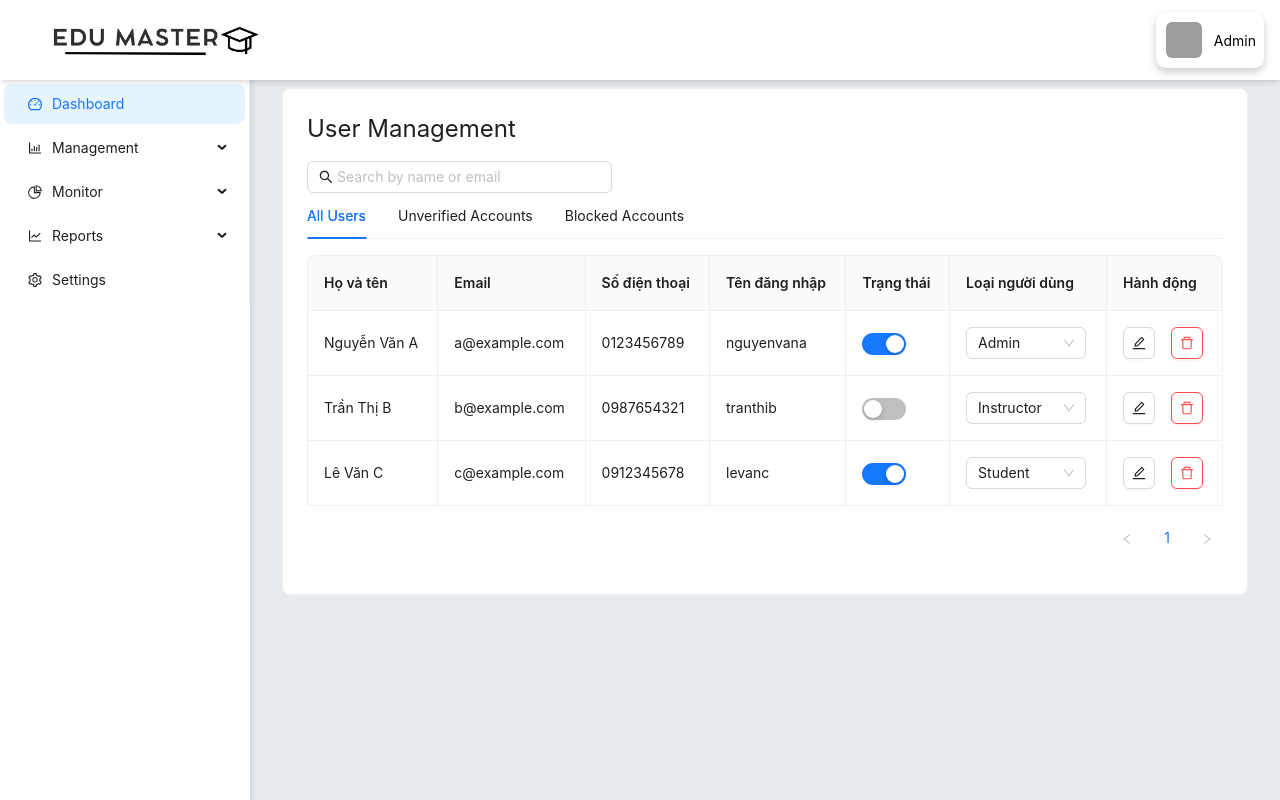
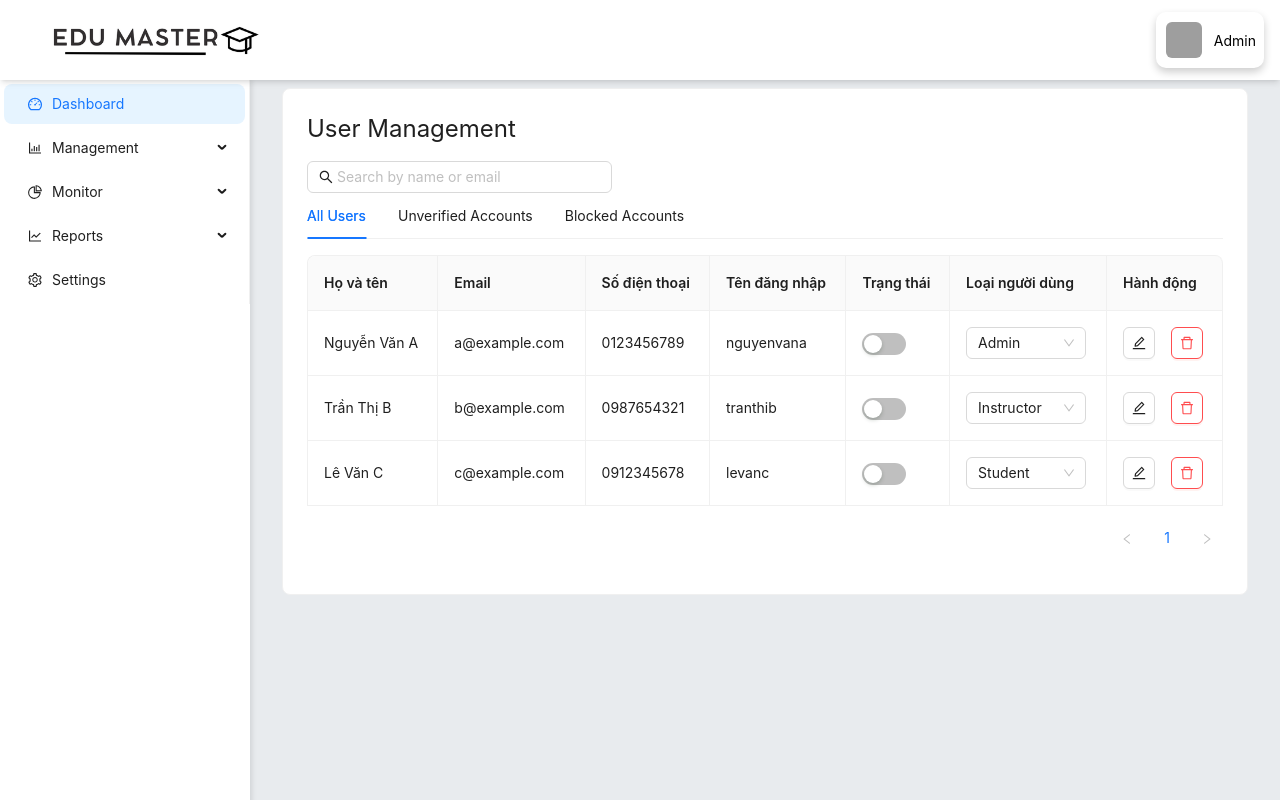
Before and after one commit to TEAM03-OJTPASSED/EduMaster_FinalProject_Team03_React12, a React (Vite) app: page /admin/users in a window 1280 px wide. Built offline with nearby package versions, Linux system fonts and the light colour scheme; sample sign-in values are in the browser's storage; grey boxes are pictures that could not be loaded.

Commit message:
DUCTRI_FIX

```diff
--- a/src/App.tsx
+++ b/src/App.tsx
@@ -2,9 +2,6 @@ import { BrowserRouter, Route, Routes } from "react-router-dom";
 import ProtectedRoute from "./utils/ProtectedRoute";
 import LoadingWrapper from "./components/Loading/LoadingWrapper";
 import { Suspense } from "react";
-import CoursesPage from "./pages/CoursesPage";
-import BlogPage from "./pages/BlogPage";
-import CourseDetailPage from "./pages/CourseDetailPage";
 import GeneralLayout from "./defaultLayout/Layout";
 import HomePage from "./pages/Homepage";
 import Loginpage from "./pages/AuthPage/Loginpage";
@@ -47,7 +44,7 @@ import PayoutManagement from "./pages/AdminDashboard/payoutManagement";
 import RequestPayout from "./pages/InstructorDashboard/instructor-management/payout/RequestPayout";
 import CompletedPayout from "./pages/InstructorDashboard/instructor-management/payout/CompletedPayout";
 import AdminSetting from "./pages/AdminDashboard/setting/AdminSetting";
-import AdminProfile from "./pages/AdminDashboard/setting/AdminProfile"
+import AdminProfile from "./pages/AdminDashboard/setting/AdminProfile";
 import InstructorProfile from "./pages/InstructorDashboard/instructor-setting/InstructorProfile";
 import InstructorChangePassword from "./pages/InstructorDashboard/instructor-setting/InstructorChangePassword";
 import AdminChangePassword from "./pages/AdminDashboard/setting/AdminChangePassword";
@@ -68,8 +65,8 @@ function App() {
               <Route path="/login" element={<Loginpage />} />
               <Route path="/signup" element={<SignUppage />} />
               <Route path="/forgot-password" element={<ForgotPasswordPage />} />
-              <Route path="/course" element={<CoursesPage />} />
-              <Route path="/blog" element={<BlogPage />} />
+              {/* <Route path="/course" element={<CoursesPage />} /> */}
+              {/* <Route path="/blog" element={<BlogPage />} /> */}
               <Route path="/contact" element={<ContactPage />} />
               <Route path="/faqs" element={<FAQsPage />} />
               <Route path="/error" element={<ErrorPage />} />
@@ -81,7 +78,7 @@ function App() {
                   />
                 }
               >
-                <Route index element={<CourseDetailPage />} />
+                {/* <Route index element={<CourseDetailPage />} /> */}
               </Route>
               <Route path="/forgot-password" element={<ForgotPasswordPage />} />
 
@@ -118,8 +115,8 @@ function App() {
                 <Route path="blog" element={<BlogManagement />} />
                 <Route path="course-log" element={<CourseLog />} />
                 <Route path="purchase-log" element={<PurchaseLog />} />
-                <Route path="settings" element={<AdminSetting />} >
-                <Route index element={<AdminProfile />} />
+                <Route path="settings" element={<AdminSetting />}>
+                  <Route index element={<AdminProfile />} />
                   <Route
                     path="change-password"
                     element={<AdminChangePassword />}
@@ -146,7 +143,10 @@ function App() {
                   />
                 </Route>
                 <Route path="order" element={<InstructorOrder />} />
-                <Route path="sales-history" element={<InstructorSalesHistory />} />
+                <Route
+                  path="sales-history"
+                  element={<InstructorSalesHistory />}
+                />
                 <Route path="my-courses" element={<InstructorCourses />}>
                   <Route index element={<InstructorCourseList />} />
                   <Route path="session" element={<IntructorSessionList />} />
@@ -159,16 +159,13 @@ function App() {
                   element={<InstructorPurchaseLog />}
                 />
                 <Route path="earning" element={<InstructorEarning />} />
-                <Route path="subscription" element={<InstructorSubscription />} >
-                <Route index element={<InstructorSubscribed />} />
-                  <Route
-                    path="subscriber"
-                    element={<InstructorSubscriber />}
-                  />
+                <Route path="subscription" element={<InstructorSubscription />}>
+                  <Route index element={<InstructorSubscribed />} />
+                  <Route path="subscriber" element={<InstructorSubscriber />} />
                 </Route>
                 <Route path="review" element={<InstructorReview />} />
-                <Route path="settings" element={<InstructorSetting />} >
-                <Route index element={<InstructorProfile />} />
+                <Route path="settings" element={<InstructorSetting />}>
+                  <Route index element={<InstructorProfile />} />
                   <Route
                     path="change-password"
                     element={<InstructorChangePassword />}
--- a/src/defaultLayout/AdminLayout.tsx
+++ b/src/defaultLayout/AdminLayout.tsx
@@ -1,7 +1,6 @@
 import React, { useEffect, useState } from "react";
 import { Outlet } from "react-router-dom";
 import { Layout } from "antd";
-import DynamicBreadcrumb from "../components/Breadcrumb/Breadcrumb";
 import AdminNavBar from "../components/Admin/AdminNavbar";
 
 const { Content } = Layout;
@@ -30,7 +29,6 @@ const AdminLayout: React.FC = () => {
           padding: "0px 24px 0 24px",
           marginTop: "80px",
           backgroundColor: "#e8ebee",
-
         }}
       >
         {/* <DynamicBreadcrumb /> */}
--- a/src/pages/AdminDashboard/AdminContent.tsx
+++ b/src/pages/AdminDashboard/AdminContent.tsx
@@ -45,7 +45,7 @@ const AdminContent = () => {
       title: "	Amount",
       dataIndex: "amount",
       key: "amount",
-      render: (amount: num) => (
+      render: (amount: number) => (
         <Typography.Text style={{ color: "#16DBAA", fontWeight: 500 }}>
           ${amount}
         </Typography.Text>
--- a/src/pages/AdminDashboard/userManagement.tsx
+++ b/src/pages/AdminDashboard/userManagement.tsx
@@ -90,10 +90,11 @@ const UserManagement: React.FC = () => {
       title: "Trạng thái",
       dataIndex: "status",
       key: "status",
-      render: (text: any, record: any) => (
+      // render: (text: any, record: any) => (
+      render: () => (
         <Switch
-          checked={text}
-          onChange={(checked) => handleStatusChange(checked, record.key)}
+        // checked={text}
+        // onChange={(checked) => handleStatusChange(checked, record.key)}
         />
       ),
     },
@@ -101,11 +102,11 @@ const UserManagement: React.FC = () => {
       title: "Loại người dùng",
       dataIndex: "role",
       key: "role",
-      render: (text: any, record: any) => (
+      render: (text: string) => (
         <Select
           defaultValue={text}
           style={{ width: 120 }}
-          onChange={(value) => handleRoleChange(value, record.key)}
+          // onChange={(value) => handleRoleChange(value, record.key)}
         >
           <Option value="Admin">Admin</Option>
           <Option value="Instructor">Instructor</Option>
@@ -116,7 +117,7 @@ const UserManagement: React.FC = () => {
     {
       title: "Hành động",
       key: "action",
-      render: (record: any) => (
+      render: (record: string) => (
         <Space size="middle">
           <Button
             icon={<EditOutlined />}
--- a/src/pages/InstructorDashboard/InstructorReview.tsx
+++ b/src/pages/InstructorDashboard/InstructorReview.tsx
@@ -1,32 +1,33 @@
-import { Card, Input, Table } from "antd"
+import { Card, Input, Table } from "antd";
 import { SearchOutlined } from "@ant-design/icons";
 import { useState } from "react";
 
 const InstructorReview = () => {
-  const [dataSource, setDataSource] = useState([
+  // const [dataSource, setDataSource] = useState([
+  const [dataSource] = useState([
     {
       key: "1",
       name: "Photography & Video",
-      courseName:"Design & Edit",
-      comment:"Good",
-      rating:"4.5/5",
-      date: "16-10-2024"
+      courseName: "Design & Edit",
+      comment: "Good",
+      rating: "4.5/5",
+      date: "16-10-2024",
     },
     {
       key: "2",
       name: "Education",
-      courseName:" ",
-      comment:"Good",
-      rating:"4.5/5",
-      date: "16-10-2024"
+      courseName: " ",
+      comment: "Good",
+      rating: "4.5/5",
+      date: "16-10-2024",
     },
     {
       key: "3",
       name: "Music Production",
-      courseName:"Music",
-      comment:"Good",
-      rating:"4.7/5",
-      date: "16-10-2024"
+      courseName: "Music",
+      comment: "Good",
+      rating: "4.7/5",
+      date: "16-10-2024",
     },
   ]);
   const columns = [
@@ -78,7 +79,7 @@ const InstructorReview = () => {
         />
       </Card>
     </div>
-  )
-}
+  );
+};
 
-export default InstructorReview
+export default InstructorReview;
--- a/src/pages/InstructorDashboard/instructor-management/InstructorOrder.tsx
+++ b/src/pages/InstructorDashboard/instructor-management/InstructorOrder.tsx
@@ -1,13 +1,13 @@
 import React, { useState } from "react";
 import { DeleteOutlined } from "@ant-design/icons";
-import { Card, Button, Input, Table, Popconfirm } from "antd"; // Import Popconfirm
+import { Card, Button, Input, Table } from "antd"; // Import Popconfirm
 import "tailwindcss/tailwind.css"; // Import tailwind styles if necessary
 
 const InstructorOrder = () => {
   const [quantity1] = useState(2);
   const [quantity2] = useState(1);
   const [selectedRowKeys, setSelectedRowKeys] = useState<React.Key[]>([]); // Store selected products
-  const [dataSource, setDataSource] = useState([
+  const [dataSource] = useState([
     {
       key: "1",
       product: {
@@ -35,10 +35,10 @@ const InstructorOrder = () => {
   ]);
 
   // Handle remove product
-  const handleRemove = (key: React.Key) => {
-    const newData = dataSource.filter((item) => item.key !== key);
-    setDataSource(newData);
-  };
+  // const handleRemove = (key: React.Key) => {
+  //   const newData = dataSource.filter((item) => item.key !== key);
+  //   setDataSource(newData);
+  // };
 
   // Columns for Ant Design Table
   const columns = [
@@ -70,16 +70,7 @@ const InstructorOrder = () => {
     {
       title: "Action",
       key: "action",
-      render: (_, record: any) => (
-        <Popconfirm
-          title="Are you sure to delete this item?"
-          onConfirm={() => handleRemove(record.key)}
-          okText="Yes"
-          cancelText="No"
-        >
-          <Button danger icon={<DeleteOutlined />}></Button>
-        </Popconfirm>
-      ),
+      render: () => <Button danger icon={<DeleteOutlined />}></Button>,
     },
   ];
 
--- a/src/utils/LazyRouter.tsx
+++ b/src/utils/LazyRouter.tsx
@@ -72,12 +72,12 @@ export const InstructorLessonList = React.lazy(
       "../pages/InstructorDashboard/instructor-monitor/InstructorLessonList"
     )
 );
-export const InstructorCreateCourse = React.lazy(
-  () =>
-    import(
-      "../pages/InstructorDashboard/instructor-monitor/InstructorCreateCourse"
-    )
-);
+// export const InstructorCreateCourse = React.lazy(
+//   () =>
+//     import(
+//       "../pages/InstructorDashboard/instructor-monitor/InstructorCreateCourse"
+//     )
+// );
 export const InstructorCourseLog = React.lazy(
   () =>
     import("../pages/InstructorDashboard/instructor-report/InstructorCourseLog")
@@ -92,17 +92,18 @@ export const InstructorEarning = React.lazy(
   () =>
     import("../pages/InstructorDashboard/instructor-report/InstructorEarning")
 );
-export const InstructorDiscount = React.lazy(
-  () =>
-    import(
-      "../pages/InstructorDashboard/instructor-management/InstructorDiscount"
-    )
-);
+// export const InstructorDiscount = React.lazy(
+//   () =>
+//     import(
+//       "../pages/InstructorDashboard/instructor-management/InstructorDiscount"
+//     )
+// );
 export const InstructorReview = React.lazy(
   () => import("../pages/InstructorDashboard/InstructorReview")
 );
 export const InstructorSetting = React.lazy(
-  () => import("../pages/InstructorDashboard/instructor-setting/InstructorSetting")
+  () =>
+    import("../pages/InstructorDashboard/instructor-setting/InstructorSetting")
 );
 
 export const AdminContent = React.lazy(
```
Also changed, not shown: 1 other file (tests, documents, lock files or other folders). Lines whose indentation alone changed are shown as unchanged.
